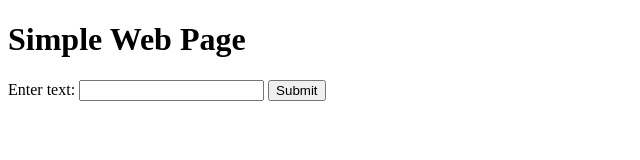
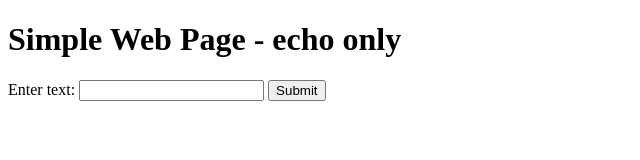
Before and after one commit to MLKvB/CV_Chat, a plain HTML site: page index2.html in a window 1280 px wide. Shown: the whole page, without its empty margins (0-640 px from the left). Drawn offline with Linux system fonts and the light colour scheme.

Commit message:
Update index2.html

```diff
--- a/index2.html
+++ b/index2.html
@@ -6,7 +6,7 @@
     <title>AWS Lambda Example</title>
 </head>
 <body>
-    <h1>Simple Web Page</h1>
+    <h1>Simple Web Page - echo only</h1>
     <form id="myForm">
         <label for="inputText">Enter text:</label>
         <input type="text" id="inputText" name="inputText">
```
